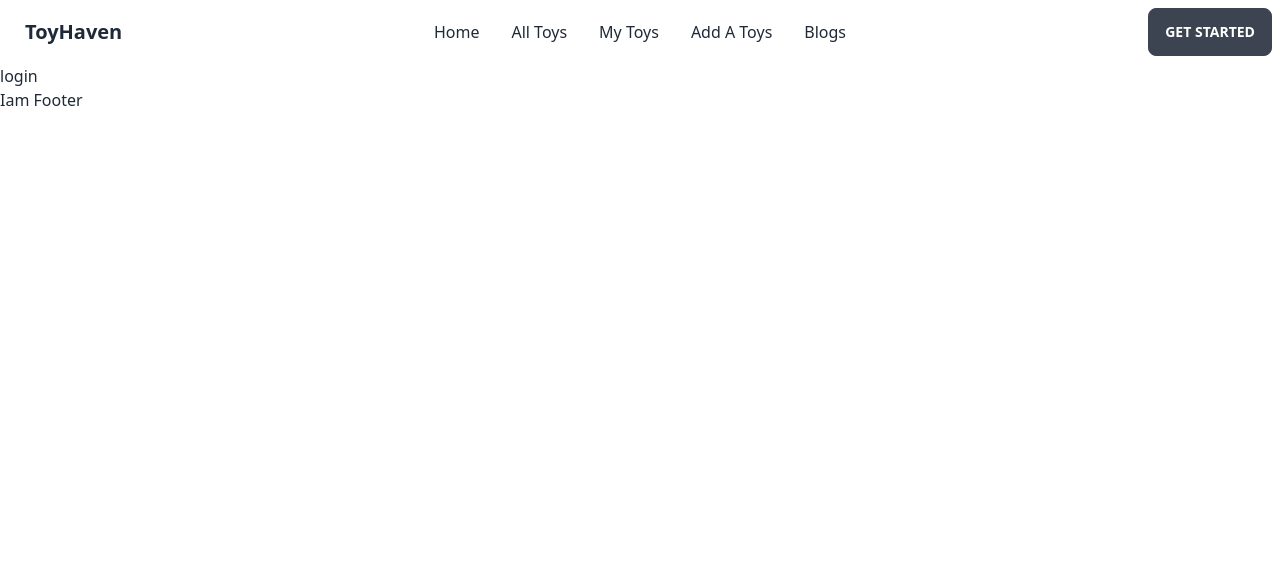
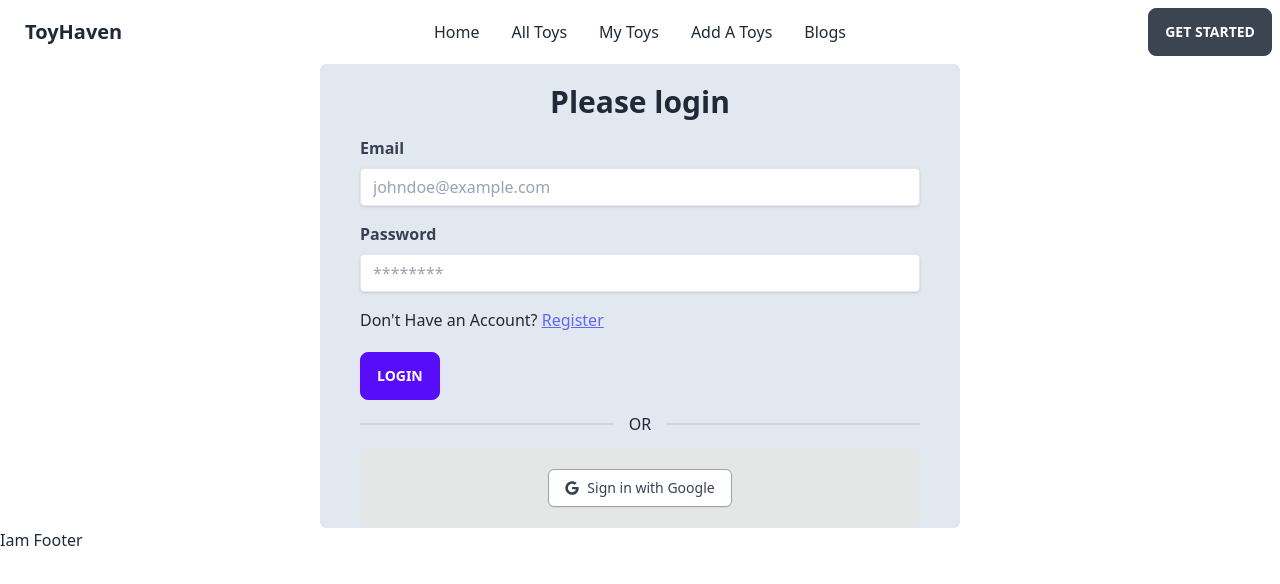
Before and after one commit to maufdev09/toy-haven-client, a React (Vite) app: page /login in a window 1280 px wide. Shown: the top 584 px of the page. Built offline with nearby package versions, Linux system fonts and the light colour scheme.

Commit message:
login and registraion page and auth setup done

```diff
--- a/package.json
+++ b/package.json
@@ -16,6 +16,7 @@
     "match-sorter": "^6.3.1",
     "react": "^18.2.0",
     "react-dom": "^18.2.0",
+    "react-icons": "^4.8.0",
     "react-router-dom": "^6.11.2",
     "sort-by": "^1.2.0"
   },
--- a/src/pages/Login/Login.jsx
+++ b/src/pages/Login/Login.jsx
@@ -1,9 +1,90 @@
-import React from "react";
+import React, { useContext, useState } from "react";
+import { AuthContext } from "../../providers/AuthProvider";
+import { Link, useLocation, useNavigate } from "react-router-dom";
+import { FaGithub, FaGoogle } from "react-icons/fa";
 
 const Login = () => {
+  const [err, setErr] = useState("");
+  const { signIn, loginGoogle } = useContext(AuthContext);
+  const [email, setEmail] = useState("");
+  const [password, setPassword] = useState("");
+  const navigate = useNavigate();
+  const location = useLocation();
+  const from = location.state?.from?.pathname || "/";
+
+  const handleSubmit = (event) => {
+    event.preventDefault();
+
+    //    sign in  emai pass
+    signIn(email, password)
+      .then((res) => {
+        const logedUser = res?.user;
+        console.log(logedUser);
+      })
+      .catch((error) => setErr(error.message));
+  };
   return (
-    <div>
-      <h3>login</h3>
+    <div className="md:w-6/12  mx-auto bg-slate-200 rounded-md">
+      <h3 className="text-center text-3xl font-bold pt-5 pb-4  ">
+        Please login
+      </h3>
+      <form onSubmit={handleSubmit} className="mx-auto  px-5 md:px-10 ">
+        <div className="mb-4">
+          <label className="block text-gray-700 font-bold mb-2" htmlFor="email">
+            Email
+          </label>
+          <input
+            className="shadow appearance-none border rounded w-full py-2 px-3 text-gray-700 leading-tight focus:outline-none focus:shadow-outline"
+            id="email"
+            type="email"
+            value={email}
+            onChange={(event) => setEmail(event.target.value)}
+            placeholder="johndoe@example.com"
+          />
+        </div>
+        <div className="mb-4">
+          <label
+            className="block text-gray-700 font-bold mb-2"
+            htmlFor="password"
+          >
+            Password
+          </label>
+          <input
+            className="shadow appearance-none border rounded w-full py-2 px-3 text-gray-700 leading-tight focus:outline-none focus:shadow-outline"
+            id="password"
+            type="password"
+            value={password}
+            onChange={(event) => setPassword(event.target.value)}
+            placeholder="********"
+          />
+        </div>
+        <p className="pb-5">
+          Don't Have an Account?{" "}
+          <Link className="link text-indigo-500" to="/registration">
+            {" "}
+            Register{" "}
+          </Link>{" "}
+        </p>
+        <p className="text-red-500 ">{err}</p>
+        <div className="flex items-center justify-between">
+          <button className="btn btn-primary" type="submit">
+            Login
+          </button>
+        </div>
+        <div className="flex flex-col w-full border-opacity-50">
+          <div className="divider">OR</div>
+          <div className="grid h-20 card bg-base-300 rounded-box place-items-center">
+            <div className="flex justify-center space-x-4 -5">
+              <button
+                // onClick={handlegoogleSignIn}
+                className="py-2 px-4 border border-gray-400 rounded-md shadow-sm text-sm font-medium text-gray-700 bg-white hover:bg-gray-50 flex items-center gap-2"
+              >
+                <FaGoogle></FaGoogle>Sign in with Google
+              </button>
+            </div>{" "}
+          </div>
+        </div>
+      </form>
     </div>
   );
 };
--- a/src/pages/Registration/Registration.jsx
+++ b/src/pages/Registration/Registration.jsx
@@ -1,25 +1,46 @@
-import React, { useContext } from "react";
+import React, { useContext, useState } from "react";
 import { AuthContext } from "../../providers/AuthProvider";
 
 const RegisterForm = () => {
-  const { user } = useContext(AuthContext);
+  const { createUser } = useContext(AuthContext);
 
-  const [name, setName] = React.useState("");
-  const [email, setEmail] = React.useState("");
-  const [password, setPassword] = React.useState("");
-  const [photoUrl, setPhotoUrl] = React.useState("");
-  const [err, setErr] = React.useState("");
+  const [name, setName] = useState("");
+  const [email, setEmail] = useState("");
+  const [password, setPassword] = useState("");
+  const [photoURL, setphotoURL] = useState("");
+  const [err, setErr] = useState("");
 
   const handleSubmit = (event) => {
     event.preventDefault();
     // Handle form submission
+
+    if (!email || !password) {
+      setErr("Please enter email and password");
+      return;
+    }
+
+    if (password.length < 6) {
+      setErr("Password must be at least 6 characters long");
+      return;
+    }
+    setErr("");
+
+    createUser(email, password, name, photoURL)
+      .then((result) => {
+        const newUser = result?.user;
+        console.log(` new user${newUser}`);
+        console.log(result);
+      })
+      .catch((error) => {
+        setErr(error.message);
+        console.error(error.message);
+      });
   };
 
   return (
-    <div className="md:w-6/12  mx-auto bg-slate-200 rounded-md">
-      <h3 className="text-center text-4xl font-bold pt-4  ">{user}</h3>
-      <h3 className="text-center text-4xl font-bold pt-4  ">Please Register</h3>
-      <form onSubmit={handleSubmit} className="space-y-4 card-body">
+    <div className="md:w-8/12  mx-auto bg-slate-200 rounded-md">
+      <h3 className="text-center text-2xl font-bold pt-4  ">Please Register</h3>
+      <form onSubmit={handleSubmit} className="space-y-4 px-5  md:px-12">
         <div>
           <label htmlFor="name" className="block text-gray-700 font-bold mb-2">
             Name
@@ -72,23 +93,23 @@ const RegisterForm = () => {
           <input
             id="photoUrl"
             type="url"
-            value={photoUrl}
-            onChange={(event) => setPhotoUrl(event.target.value)}
+            value={photoURL}
+            onChange={(event) => setphotoURL(event.target.value)}
             placeholder="https://example.com/photo.jpg"
             className="shadow appearance-none border rounded w-full py-2 px-3 text-gray-700 leading-tight focus:outline-none focus:shadow-outline"
           />
         </div>
-        <p className="pb-5 text-center">
+        <p className=" text-center">
           Already Have an Account?{" "}
           <a href="/login" className="text-indigo-500 underline">
             Login
           </a>
         </p>
         <p className="text-red-500 text-center">{err}</p>
-        <div className="flex items-center justify-center">
+        <div className="flex items-center justify-center pb-5">
           <button
             type="submit"
-            className="bg-indigo-500 hover:bg-indigo-700 text-white font-bold py-2 px-4 rounded"
+            className="bg-indigo-500 hover:bg-indigo-700 text-white font-bold p-2 px-2 rounded"
           >
             Register
           </button>
--- a/src/providers/AuthProvider.jsx
+++ b/src/providers/AuthProvider.jsx
@@ -1,14 +1,48 @@
-import { getAuth } from "firebase/auth";
+import {
+  createUserWithEmailAndPassword,
+  getAuth,
+  signInWithEmailAndPassword,
+  updateProfile,
+} from "firebase/auth";
 import app from "../firebase/firebase.config";
-import { createContext } from "react";
+import { createContext, useState } from "react";
 
 const auth = getAuth(app);
 
 export const AuthContext = createContext(null);
 
 const AuthProvider = ({ children }) => {
+  const [user, setUser] = useState(null);
+  const [loading, setLoading] = useState(true);
+
+  //   registration
+  const createUser = (email, password, displayName, photoURL) => {
+    console.log(photoURL);
+    setLoading(true);
+    return createUserWithEmailAndPassword(auth, email, password)
+      .then((userCredential) => {
+        const newUser = userCredential.user;
+        return updateProfile(newUser, {
+          displayName,
+          photoURL,
+        });
+      })
+      .catch((error) => {
+        console.log("Error creating user:", error);
+      });
+  };
+
+  //   Login
+  const signIn = (email, password) => {
+    setLoading(true);
+    return signInWithEmailAndPassword(auth, email, password);
+  };
+
   const authInfo = {
-    user: "maruf",
+    createUser,
+    loading,
+    user,
+    signIn,
   };
   return (
     <AuthContext.Provider value={authInfo}>{children}</AuthContext.Provider>
```
Also changed, not shown: 1 other file (tests, documents, lock files or other folders).
